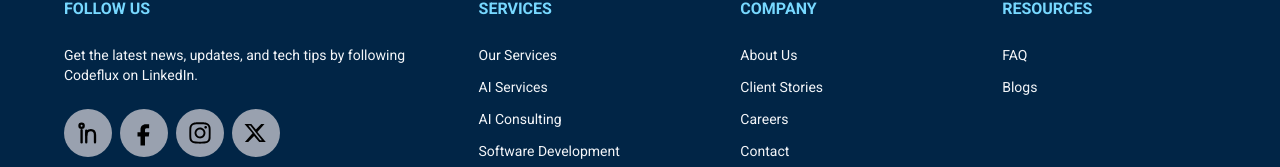
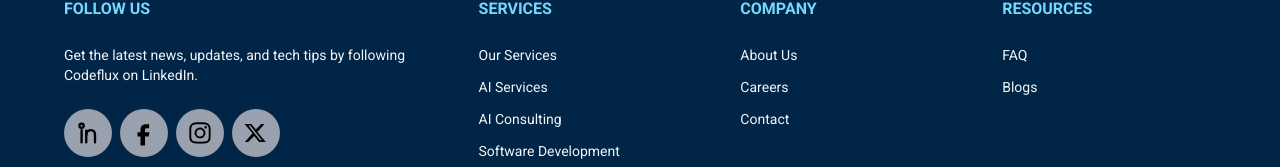
Before and after one commit to satviknandal/Codeflux, a React (Vite) app: page /contactus in a window 1280 px wide. Shown: the part 2027-2194 px from the top of the page. Built offline with nearby package versions, Linux system fonts and the light colour scheme.

Commit message:
updated contactus link on all pages

```diff
--- a/src/components/shared/Footer.tsx
+++ b/src/components/shared/Footer.tsx
@@ -52,10 +52,10 @@ const footerLinks = {
     //   label: "Team",
     //   path: "team",
     // },
-    {
-      label: "Client Stories",
-      path: "clientstories",
-    },
+    // {
+    //   label: "Client Stories",
+    //   path: "clientstories",
+    // },
     {
       label: "Careers",
       path: "careers",
```
